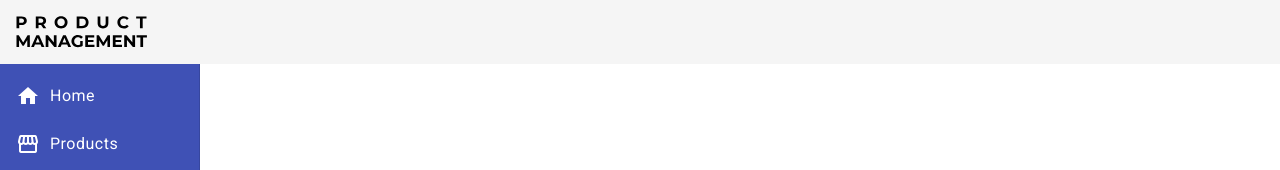
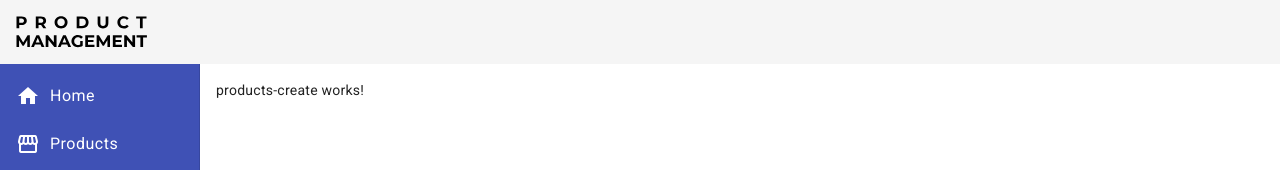
Before and after one commit to igorolivrs/Product-Management-System, an Angular app in the folder Frontend/: page /products/create in a window 1280 px wide. Before the commit this address led to /. Shown: the top 170 px of the page. Built offline with nearby package versions, Linux system fonts and the light colour scheme.

Commit message:
Products Create Component

```diff
--- a/Frontend/src/app/app-routing.module.ts
+++ b/Frontend/src/app/app-routing.module.ts
@@ -2,10 +2,12 @@ import { NgModule } from '@angular/core';
 import { RouterModule, Routes } from '@angular/router';
 import { HomeComponent } from './views/home/home.component';
 import { ProductsComponent } from './views/products/products.component';
+import { ProductsCreateComponent } from './components/products/products-create/products-create.component';
 
 const routes: Routes = [
   { path: "", component: HomeComponent },
-  { path: "products", component: ProductsComponent }
+  { path: "products", component: ProductsComponent },
+  { path: "products/create", component: ProductsCreateComponent }
 ];
 
 @NgModule({
--- a/Frontend/src/app/app.module.ts
+++ b/Frontend/src/app/app.module.ts
@@ -14,6 +14,7 @@ import { FooterComponent } from './components/template/footer/footer.component';
 import { NavComponent } from './components/template/nav/nav.component';
 import { HomeComponent } from './views/home/home.component';
 import { ProductsComponent } from './views/products/products.component';
+import { ProductsCreateComponent } from './components/products/products-create/products-create.component';
 
 @NgModule({
   declarations: [
@@ -22,7 +23,8 @@ import { ProductsComponent } from './views/products/products.component';
     FooterComponent,
     NavComponent,
     HomeComponent,
-    ProductsComponent
+    ProductsComponent,
+    ProductsCreateComponent
   ],
   imports: [
     BrowserModule,
--- /dev/null
+++ b/Frontend/src/app/components/products/products-create/products-create.component.html
@@ -0,0 +1 @@
+<p>products-create works!</p>
```
Also changed, not shown: Frontend/src/app/components/products/products-create/products-create.component.ts (added, +10 -0 lines), Frontend/src/app/components/products/products-create/products-create.component.css (added).
